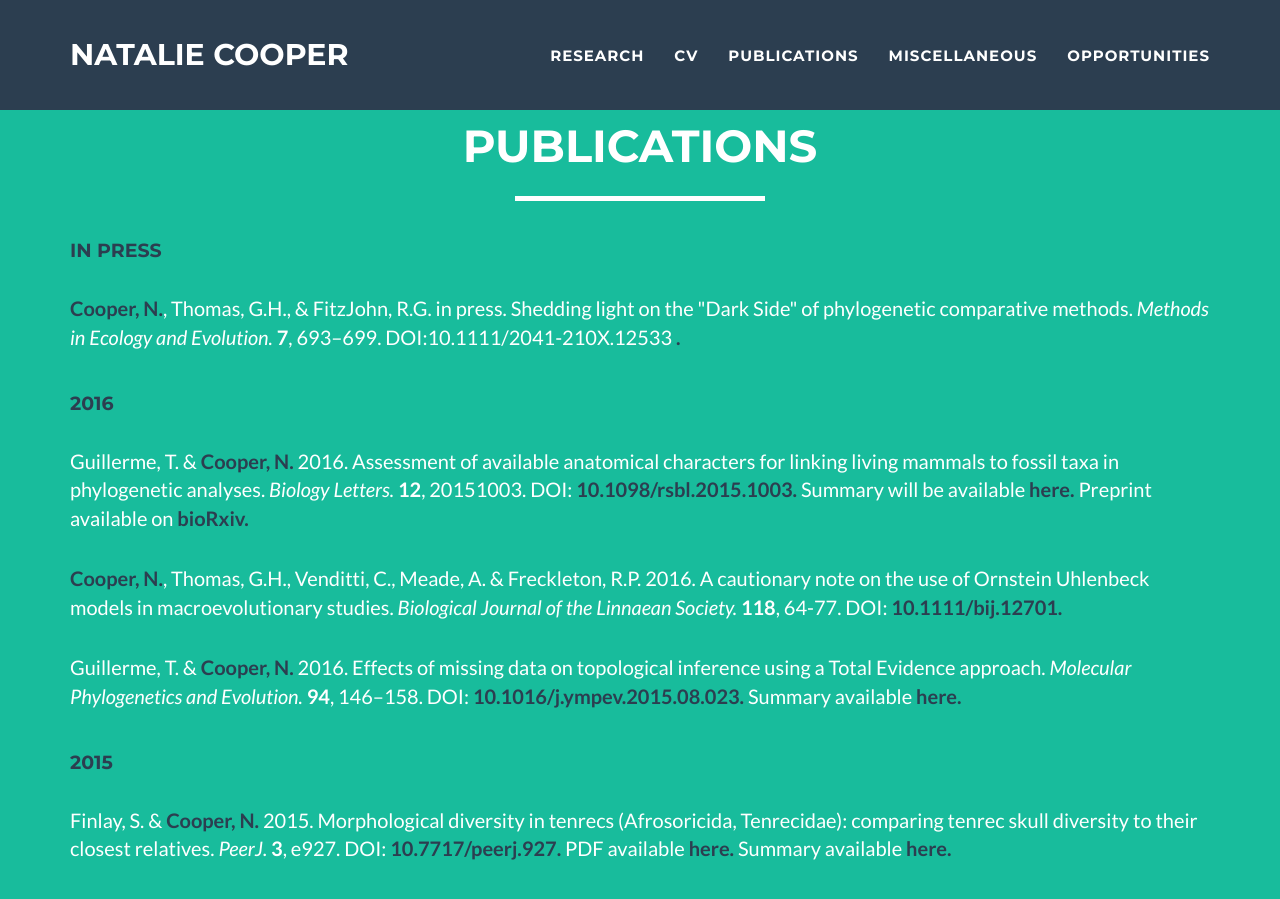
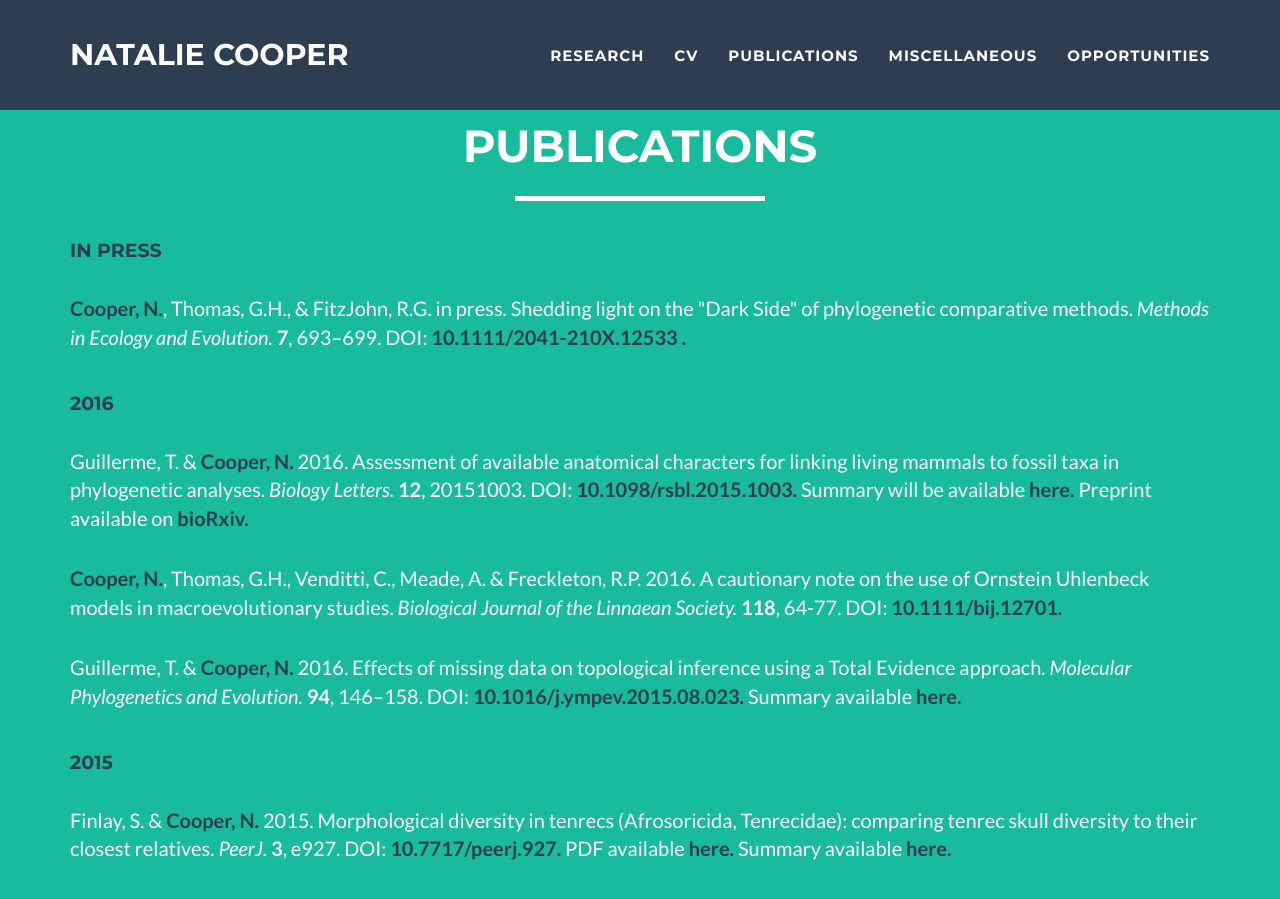
Before and after one commit to nhcooper123/nhcooper123.github.io, a Jekyll site: the page publications.html, which Jekyll copies as it is, in a window 1280 px wide and 900 px high. Built offline with Jekyll 4.4.1, drawn with Linux system fonts in a browser that asks for light colours; comment, search, counter and statistics services are not loaded.

```diff
--- a/publications.html
+++ b/publications.html
@@ -111,7 +111,7 @@
     <em> Methods in Ecology and Evolution. </em>
     <strong>7</strong>,
     693–699.
-    DOI:10.1111/2041-210X.12533 <a href="http://onlinelibrary.wiley.com/doi/10.1111/2041-210X.12533/full"><strong><font color="2c3e50">.</font></strong></a>
+    DOI: <a href="http://onlinelibrary.wiley.com/doi/10.1111/2041-210X.12533/full"><strong><font color="2c3e50">10.1111/2041-210X.12533 .</font></strong></a>
 
     <script type="text/javascript" src="https://d1bxh8uas1mnw7.cloudfront.net/assets/embed.js"></script><div class="altmetric-embed" data-badge-type="donut" data-altmetric-id="8712705"></div>
     </p>
```
